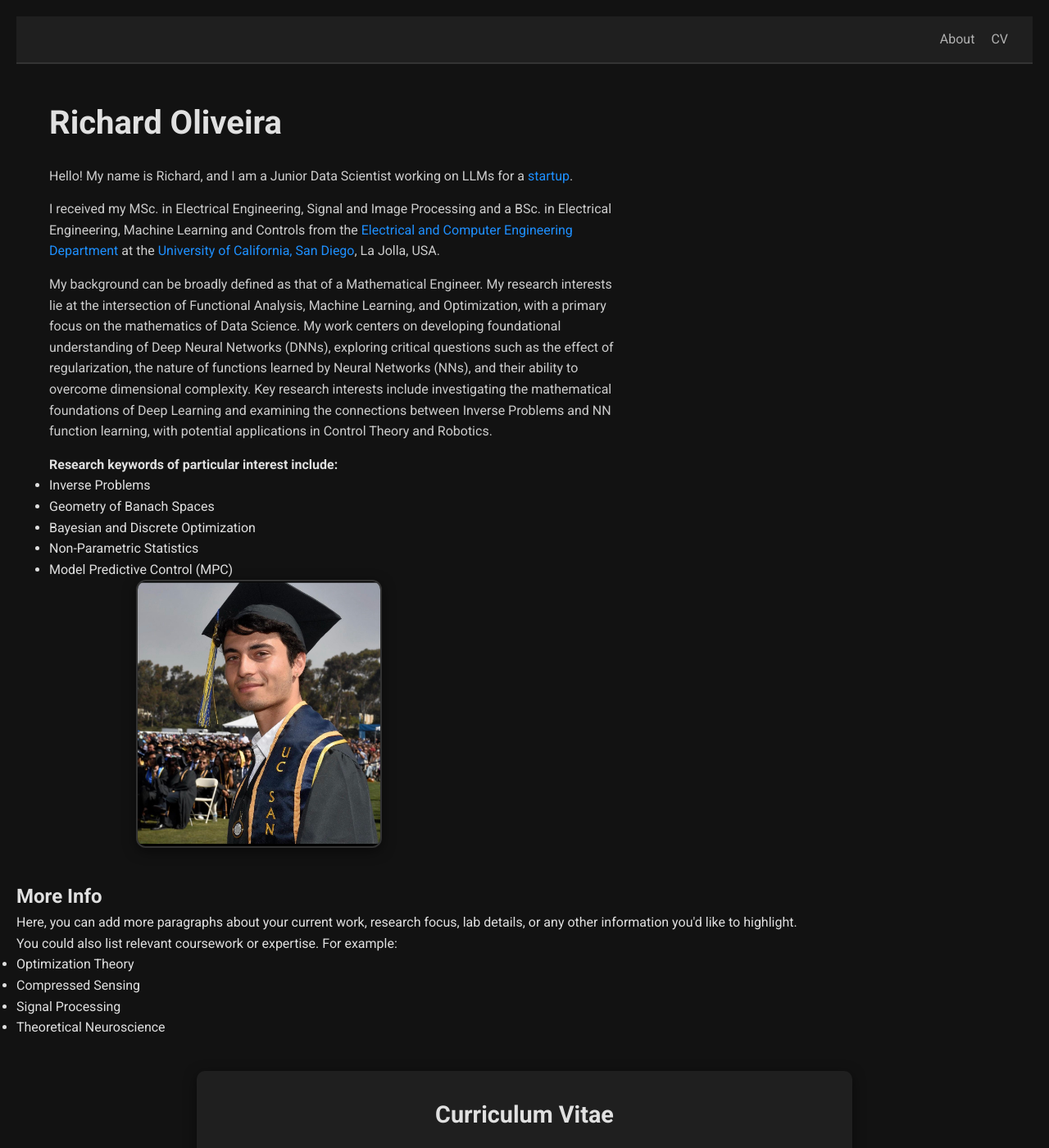
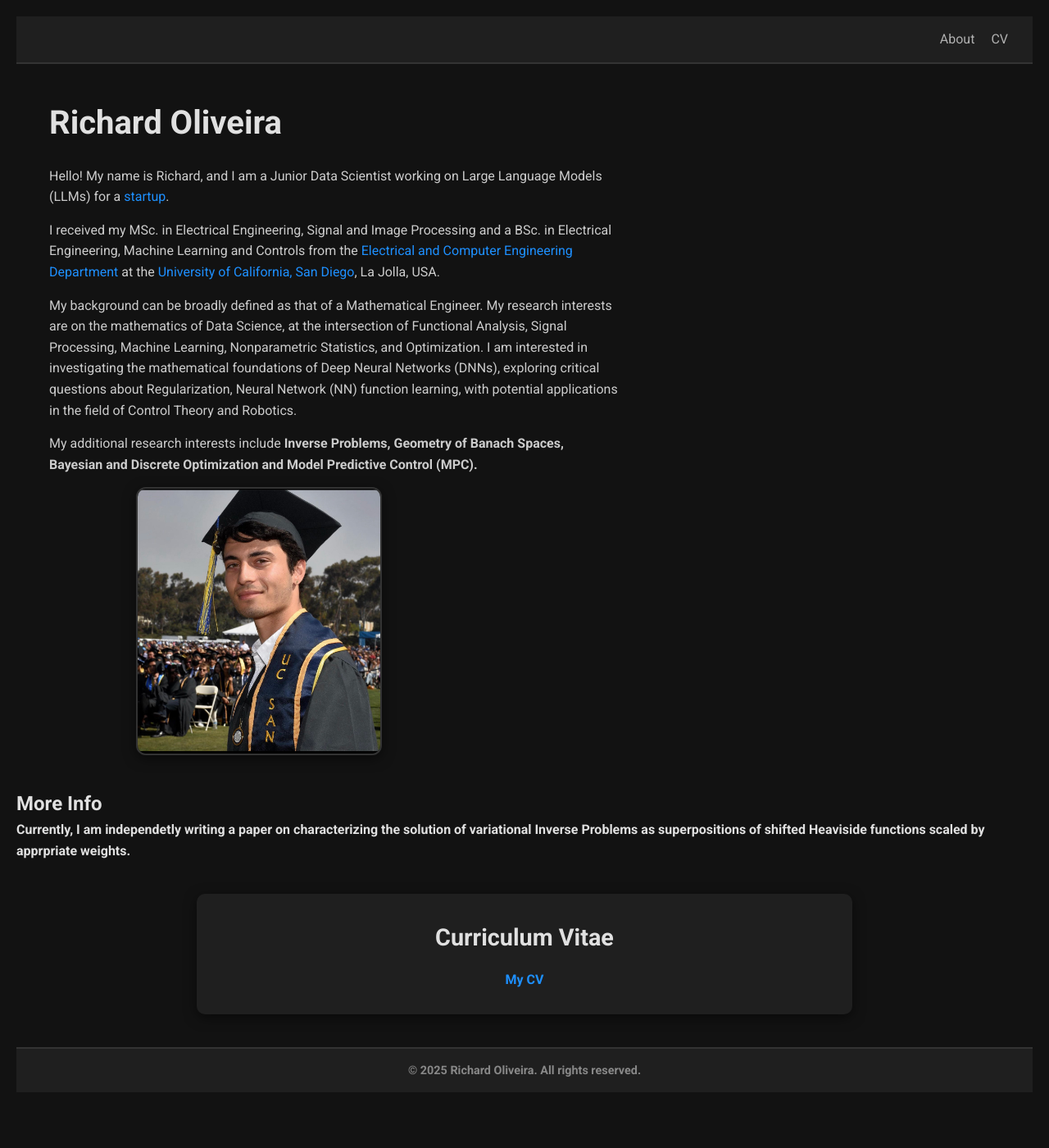
Before and after one commit to raolivei13/website_rich, a Jekyll site: the page index.html, which Jekyll copies as it is, in a window 1280 px wide and 1400 px high. Shown: the whole window at 82% size. Built offline with Jekyll 4.4.1, drawn with Linux system fonts in a browser that asks for light colours.

Commit message:
Update index.html

```diff
--- a/index.html
+++ b/index.html
@@ -41,7 +41,7 @@
       <h1 class="main-title">Richard Oliveira</h1>
 
       <p class="intro-paragraph">
-        Hello! My name is Richard, and I am a Junior Data Scientist working on LLMs for a <a href='https://onikron.com/'>startup</a>.
+        Hello! My name is Richard, and I am a Junior Data Scientist working on Large Language Models (LLMs) for a <a href='https://onikron.com/'>startup</a>.
       </p>
 
       <p class="intro-paragraph">
@@ -50,30 +50,23 @@
       </p>
 
       <p class="intro-paragraph">
-          My background can be broadly defined as that of a Mathematical Engineer. My research interests lie at the intersection of Functional Analysis,
-          Machine Learning, and Optimization,
-          with a primary focus on the mathematics of Data Science.
-          My work centers on developing foundational understanding of Deep Neural Networks (DNNs), exploring critical questions such as the effect of regularization,
-          the nature of functions learned by Neural Networks (NNs), and their ability to overcome dimensional complexity.
-          Key research interests include investigating the mathematical foundations of Deep Learning and examining the connections between Inverse Problems and NN function learning, with potential applications in Control Theory and Robotics.
+          My background can be broadly defined as that of a Mathematical Engineer.
+          My research interests are on the mathematics of Data Science,
+          at the intersection of Functional Analysis, Signal Processing, Machine Learning, Nonparametric Statistics, and Optimization.
+          I am interested in investigating the mathematical foundations of Deep Neural Networks (DNNs), exploring
+          critical questions about Regularization, Neural Network (NN) function learning, with potential applications in the field of Control Theory and Robotics.
       </p>
 
-      <strong>Research keywords of particular interest include:</strong>
-      <ul>
-        <li>Inverse Problems</li>
-        <li>Geometry of Banach Spaces</li>
-        <li>Bayesian and Discrete Optimization</li>
-        <li>Non-Parametric Statistics</li>
-        <li>Model Predictive Control (MPC)</li>
-      </ul>
-    </div>
+      <p class="intro-paragraph">
+          My additional research interests include <strong>Inverse Problems<strong>, <strong>Geometry of Banach Spaces<strong>,
+          <strong>Bayesian and Discrete Optimization<strong> and <strong>Model Predictive Control (MPC)<strong>.
+      </p>
+        </div>
 
     <!-- Profile Image -->
     <div class="image-content">
       <img src="prof_image.jpg" alt="My Profile Photo" class="profile-photo">
     </div>
-
-
   </div>
 </header>
 
@@ -83,18 +76,10 @@
     <div class="left-column">
       <h2>More Info</h2>
       <p>
-        Here, you can add more paragraphs about your current work, research focus,
-        lab details, or any other information you'd like to highlight.
+         Currently, I am <strong>independetly<strong> writing a paper on characterizing the solution of variational Inverse Problems
+         as superpositions of shifted Heaviside functions scaled by apprpriate weights.
       </p>
       <p>
-        You could also list relevant coursework or expertise. For example:
-        <ul>
-          <li>Optimization Theory</li>
-          <li>Compressed Sensing</li>
-          <li>Signal Processing</li>
-          <li>Theoretical Neuroscience</li>
-        </ul>
-      </p>
     </div>
 
     <!-- Right Column (profile image & contact) -->
```
